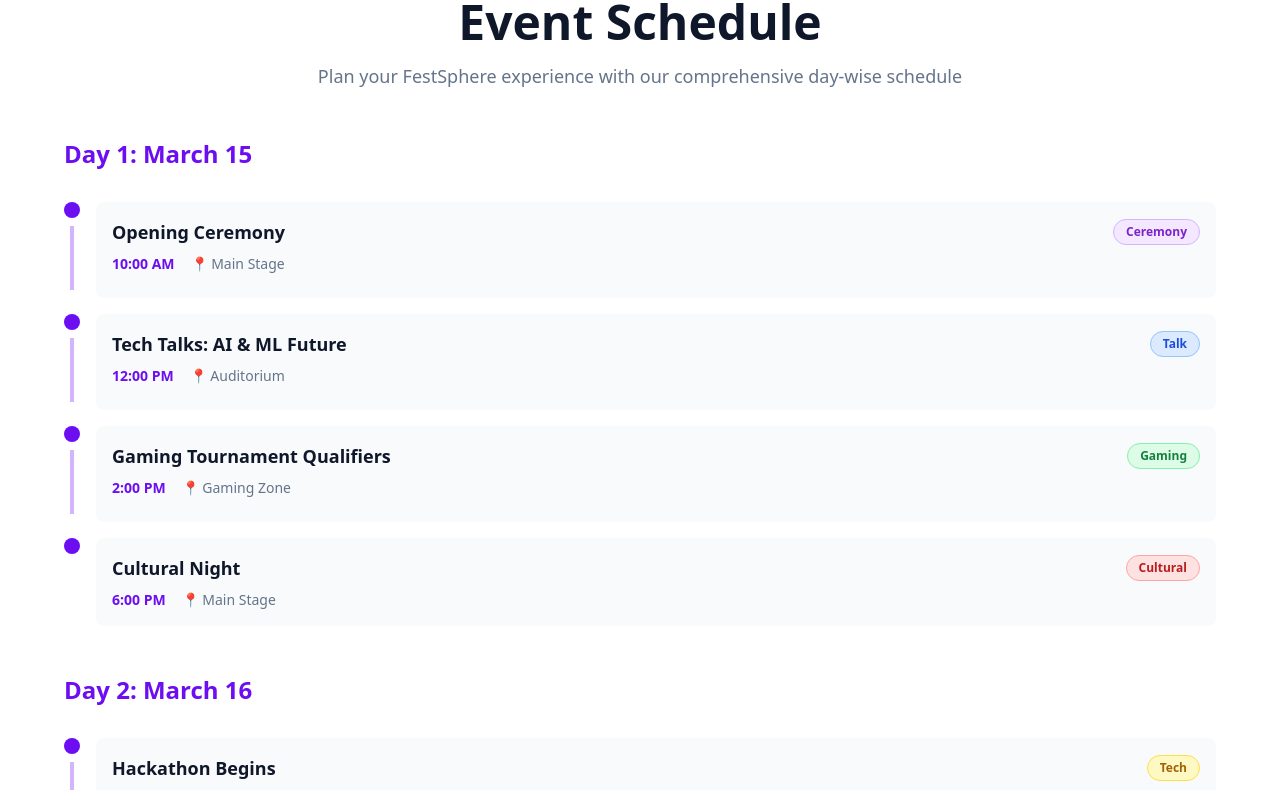
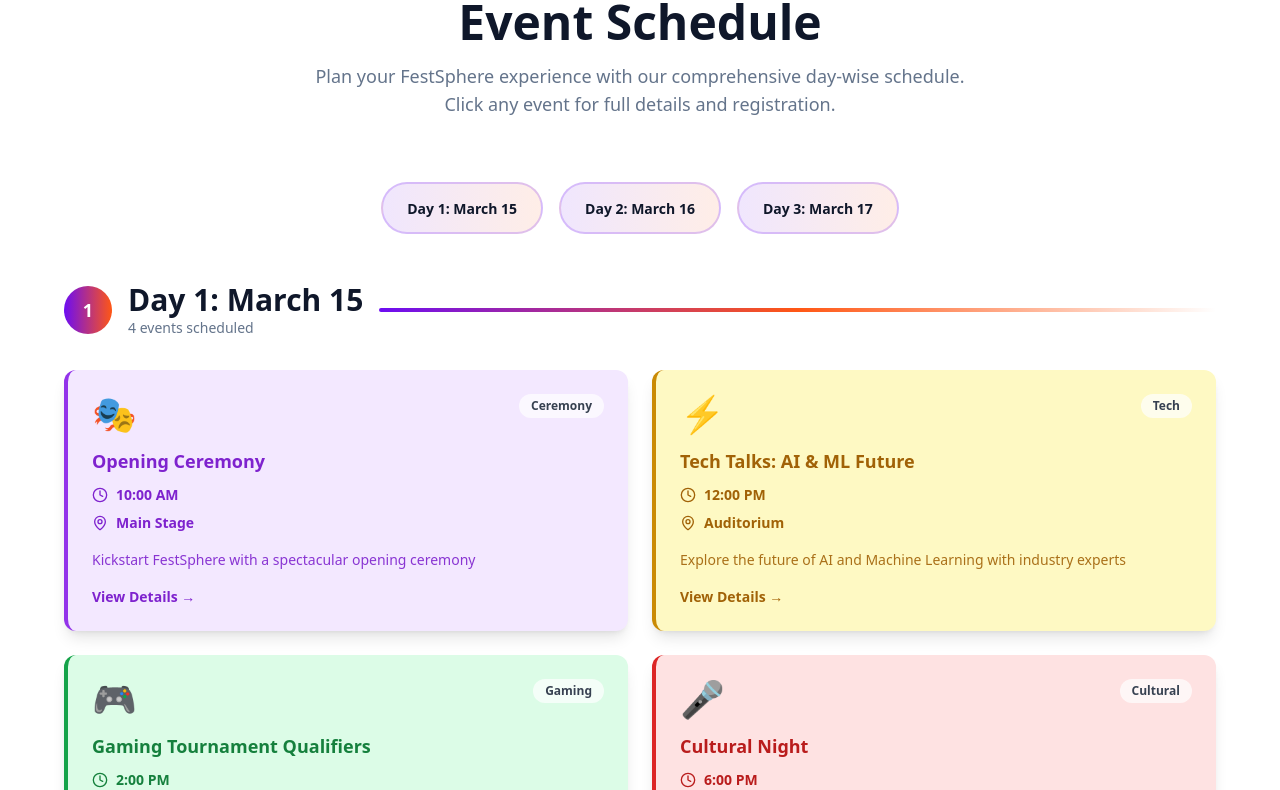
Before and after one commit to rg3945057-netizen/Lab8FOAITASK, a React (Vite) app: page / in a window 1280 px wide. Shown: the part 1720-2510 px from the top of the page. Built offline with nearby package versions, Linux system fonts and the light colour scheme.

Commit message:
Redesign timeline section with event links and better styling
cgen-e1480482f7a94134bf71a92fe9a96890

```diff
--- a/client/components/sections/TimelineSection.tsx
+++ b/client/components/sections/TimelineSection.tsx
@@ -1,112 +1,141 @@
-const timelineEvents = [
-  {
-    id: 1,
-    day: "Day 1: March 15",
-    events: [
-      { time: "10:00 AM", title: "Opening Ceremony", location: "Main Stage", type: "ceremony" },
-      { time: "12:00 PM", title: "Tech Talks: AI & ML Future", location: "Auditorium", type: "talk" },
-      { time: "2:00 PM", title: "Gaming Tournament Qualifiers", location: "Gaming Zone", type: "gaming" },
-      { time: "6:00 PM", title: "Cultural Night", location: "Main Stage", type: "cultural" },
-    ],
-  },
-  {
-    id: 2,
-    day: "Day 2: March 16",
-    events: [
-      { time: "9:00 AM", title: "Hackathon Begins", location: "Tech Lab", type: "tech" },
-      { time: "11:00 AM", title: "Dance Battle Finals", location: "Arena", type: "cultural" },
-      { time: "3:00 PM", title: "Startup Pitching Competition", location: "Conference Hall", type: "tech" },
-      { time: "8:00 PM", title: "Live Music Performance", location: "Main Stage", type: "cultural" },
-    ],
-  },
-  {
-    id: 3,
-    day: "Day 3: March 17",
-    events: [
-      { time: "10:00 AM", title: "Hackathon Judging", location: "Tech Lab", type: "tech" },
-      { time: "1:00 PM", title: "E-Sports Grand Finals", location: "Gaming Zone", type: "gaming" },
-      { time: "5:00 PM", title: "Awards Ceremony", location: "Main Stage", type: "ceremony" },
-      { time: "7:00 PM", title: "Closing Night Celebration", location: "Main Ground", type: "cultural" },
-    ],
-  },
-];
+import { useNavigate } from "react-router-dom";
+import { events, getEventsByDay } from "@/data/events";
+import { Clock, MapPin } from "lucide-react";
 
-const getTypeColor = (type: string) => {
-  switch (type) {
-    case "ceremony":
-      return "bg-purple-100 border-purple-300 text-purple-700";
-    case "talk":
-      return "bg-blue-100 border-blue-300 text-blue-700";
-    case "gaming":
-      return "bg-green-100 border-green-300 text-green-700";
-    case "cultural":
-      return "bg-red-100 border-red-300 text-red-700";
-    case "tech":
-      return "bg-yellow-100 border-yellow-300 text-yellow-700";
-    default:
-      return "bg-gray-100 border-gray-300 text-gray-700";
-  }
-};
+const days = ["Day 1: March 15", "Day 2: March 16", "Day 3: March 17"];
 
 export default function TimelineSection() {
+  const navigate = useNavigate();
+
+  const getTypeColor = (category: string) => {
+    switch (category) {
+      case "ceremony":
+        return "bg-purple-100 border-l-4 border-purple-600 text-purple-700";
+      case "talk":
+        return "bg-blue-100 border-l-4 border-blue-600 text-blue-700";
+      case "gaming":
+        return "bg-green-100 border-l-4 border-green-600 text-green-700";
+      case "cultural":
+        return "bg-red-100 border-l-4 border-red-600 text-red-700";
+      case "tech":
+        return "bg-yellow-100 border-l-4 border-yellow-600 text-yellow-700";
+      case "workshop":
+        return "bg-indigo-100 border-l-4 border-indigo-600 text-indigo-700";
+      default:
+        return "bg-gray-100 border-l-4 border-gray-600 text-gray-700";
+    }
+  };
+
   return (
     <section className="timeline-section py-20 px-4 sm:px-6 lg:px-8 bg-white">
       <div className="timeline-container max-w-6xl mx-auto">
         {/* Section Header */}
-        <div className="timeline-header text-center mb-12">
+        <div className="timeline-header text-center mb-16">
           <h2 className="timeline-title text-3xl sm:text-4xl lg:text-5xl font-bold text-foreground mb-4">
             Event Schedule
           </h2>
           <p className="timeline-description text-lg text-muted-foreground max-w-2xl mx-auto">
-            Plan your FestSphere experience with our comprehensive day-wise schedule
+            Plan your FestSphere experience with our comprehensive day-wise schedule. Click any event for full details and registration.
           </p>
         </div>
 
-        {/* Timeline */}
+        {/* Timeline Tabs */}
+        <div className="timeline-days-tabs flex flex-wrap justify-center gap-4 mb-12">
+          {days.map((day) => (
+            <div key={day} className="day-tab bg-gradient-to-r from-primary/10 to-accent/10 rounded-full px-6 py-3 border-2 border-primary/20">
+              <span className="text-sm font-semibold text-foreground">{day}</span>
+            </div>
+          ))}
+        </div>
+
+        {/* Timeline Events */}
         <div className="timeline-wrapper space-y-12">
-          {timelineEvents.map((day, dayIndex) => (
-            <div key={day.id} className="timeline-day">
-              {/* Day Header */}
-              <div className="day-header mb-8">
-                <h3 className="day-title text-2xl font-bold text-primary">
-                  {day.day}
-                </h3>
-              </div>
+          {days.map((day, dayIndex) => {
+            const dayEvents = getEventsByDay(day);
+            return (
+              <div key={day} className="timeline-day">
+                {/* Day Header with accent line */}
+                <div className="day-header mb-8 flex items-center gap-4">
+                  <div className={`day-number w-12 h-12 rounded-full bg-gradient-to-r from-primary to-accent flex items-center justify-center text-white font-bold text-lg`}>
+                    {dayIndex + 1}
+                  </div>
+                  <div>
+                    <h3 className="day-title text-3xl font-bold text-foreground">{day}</h3>
+                    <p className="text-muted-foreground text-sm">{dayEvents.length} events scheduled</p>
+                  </div>
+                  <div className="ml-auto h-1 flex-1 bg-gradient-to-r from-primary via-accent to-transparent rounded-full" />
+                </div>
 
-              {/* Events for the day */}
-              <div className="events-list space-y-4">
-                {day.events.map((event, eventIndex) => (
-                  <div key={`${day.id}-${eventIndex}`} className="event-item flex gap-4">
-                    {/* Timeline connector */}
-                    <div className="timeline-connector flex flex-col items-center">
-                      <div className="timeline-dot w-4 h-4 rounded-full bg-primary" />
-                      {eventIndex < day.events.length - 1 && (
-                        <div className="timeline-line w-1 h-16 bg-primary/30 my-2" />
-                      )}
-                    </div>
-
-                    {/* Event Card */}
-                    <div className="event-card flex-1 bg-gray-50 rounded-lg p-4 hover:bg-gray-100 transition-colors">
-                      <div className="event-header flex flex-col sm:flex-row sm:items-center sm:justify-between gap-3 mb-2">
-                        <h4 className="event-title text-lg font-semibold text-foreground">
-                          {event.title}
-                        </h4>
-                        <span className={`event-type inline-block px-3 py-1 rounded-full text-xs font-semibold border ${getTypeColor(event.type)}`}>
-                          {event.type.charAt(0).toUpperCase() + event.type.slice(1)}
+                {/* Events Grid for the day */}
+                <div className="events-grid grid grid-cols-1 md:grid-cols-2 lg:grid-cols-2 gap-6">
+                  {dayEvents.map((event) => (
+                    <button
+                      key={event.id}
+                      onClick={() => navigate(`/event/${event.id}`)}
+                      className={`event-card-button ${getTypeColor(event.category)} rounded-xl shadow-lg p-6 hover:shadow-xl hover:-translate-y-2 transition-all duration-300 text-left cursor-pointer transform`}
+                    >
+                      {/* Event Header */}
+                      <div className="event-header flex items-start justify-between mb-4">
+                        <div className="event-icon text-4xl">{event.icon}</div>
+                        <span className="event-category-badge inline-block px-3 py-1 rounded-full text-xs font-bold bg-white/70 text-gray-700">
+                          {event.category.charAt(0).toUpperCase() + event.category.slice(1)}
                         </span>
                       </div>
-                      <div className="event-details flex flex-col sm:flex-row gap-4 text-sm text-muted-foreground">
-                        <span className="event-time flex items-center gap-2">
-                          <span className="font-semibold text-primary">{event.time}</span>
-                        </span>
-                        <span className="event-location">📍 {event.location}</span>
+
+                      {/* Event Title */}
+                      <h4 className="event-title text-lg font-bold mb-3 leading-tight">
+                        {event.title}
+                      </h4>
+
+                      {/* Event Details */}
+                      <div className="event-details space-y-2 mb-4">
+                        <div className="detail-item flex items-center gap-2 text-sm font-semibold">
+                          <Clock size={16} />
+                          {event.time}
+                        </div>
+                        <div className="detail-item flex items-center gap-2 text-sm font-semibold">
+                          <MapPin size={16} />
+                          {event.location}
+                        </div>
                       </div>
-                    </div>
-                  </div>
-                ))}
+
+                      {/* Event Description */}
+                      <p className="event-description text-sm font-medium leading-relaxed opacity-90 mb-4">
+                        {event.description}
+                      </p>
+
+                      {/* View Details Button */}
+                      <div className="view-details text-sm font-bold text-opacity-75 hover:text-opacity-100 transition-all">
+                        View Details →
+                      </div>
+                    </button>
+                  ))}
+                </div>
               </div>
+            );
+          })}
+        </div>
+
+        {/* Timeline Summary Stats */}
+        <div className="timeline-stats mt-16 bg-gradient-to-r from-primary/5 to-accent/5 rounded-2xl p-8 border border-primary/10">
+          <div className="grid grid-cols-2 md:grid-cols-4 gap-6">
+            <div className="stat-item text-center">
+              <div className="stat-number text-4xl font-bold text-primary">{events.length}</div>
+              <div className="stat-label text-muted-foreground">Total Events</div>
             </div>
-          ))}
+            <div className="stat-item text-center">
+              <div className="stat-number text-4xl font-bold text-accent">3</div>
+              <div className="stat-label text-muted-foreground">Days</div>
+            </div>
+            <div className="stat-item text-center">
+              <div className="stat-number text-4xl font-bold text-secondary">4</div>
+              <div className="stat-label text-muted-foreground">Categories</div>
+            </div>
+            <div className="stat-item text-center">
+              <div className="stat-number text-4xl font-bold text-purple-600">10+</div>
+              <div className="stat-label text-muted-foreground">Prizes</div>
+            </div>
+          </div>
         </div>
       </div>
     </section>
```
